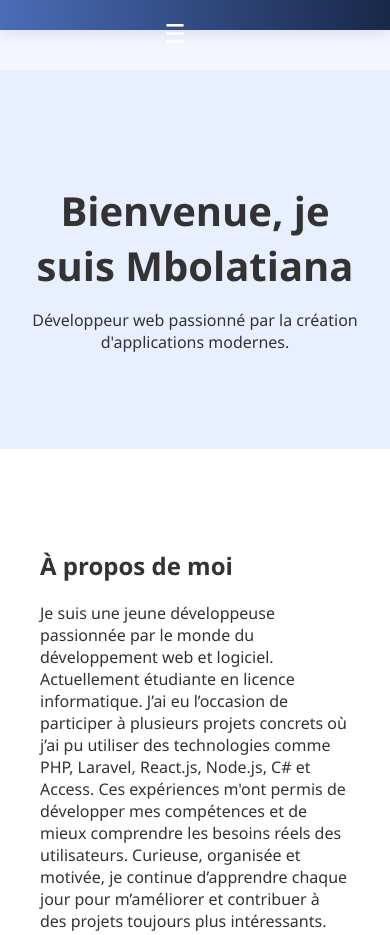
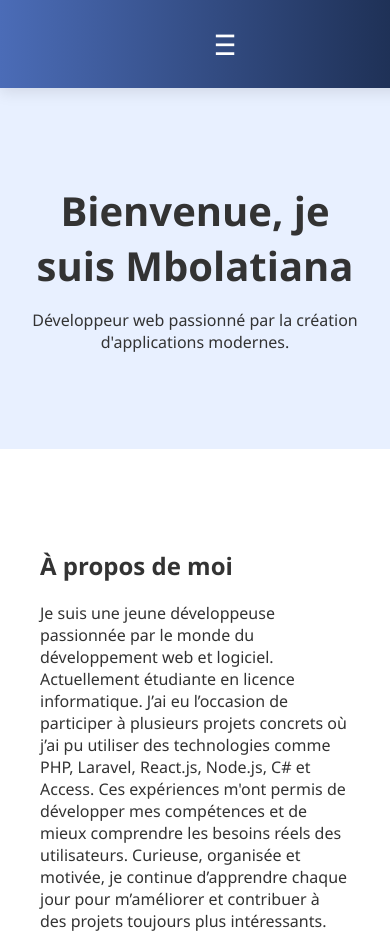
Before and after one commit to razarianina/portfolio, a plain HTML site: page index.html in a window 390 px wide. Shown: the top 935 px of the page. Drawn offline with Linux system fonts and the light colour scheme.

Commit message:
Update style.css

```diff
--- a/style.css
+++ b/style.css
@@ -8,13 +8,6 @@ body {
 }
 
 /* NAVBAR FIXE */
-/* @media screen and (max-width: 768px) {
-    .navbar ul {
-        flex-direction: column;
-        gap: 15px;
-        background: linear-gradient(90deg, #4b6cb7, #182848);
-        padding: 10px 0;
-    }} */
 .navbar {
     position: fixed;
     top: 0;
@@ -22,8 +15,12 @@ body {
     width: 100%;
     background: linear-gradient(90deg, #4b6cb7, #182848);
     box-shadow: 0 4px 15px rgba(0, 0, 0, 0.1);
-    padding: 15px 0;
+    padding: 15px 30px;
     z-index: 1000;
+
+    display: flex;
+    align-items: center;
+    justify-content: space-between;
 }
 
 .navbar ul {
@@ -61,6 +58,14 @@ body {
 
 .navbar a:hover::after {
     width: 100%;
+}
+
+/* Icône hamburger */
+.navbar .icon {
+    display: none;
+    font-size: 28px;
+    color: white;
+    cursor: pointer;
 }
 
 /* HOME */
@@ -205,32 +210,19 @@ footer a:hover {
     text-decoration: underline;
 }
 
+/* RESPONSIVE */
 @media screen and (max-width: 768px) {
     .about-container {
         flex-direction: column;
     }
-}
 
-/* Cacher l'icône hamburger sur grand écran */
-.navbar .icon {
-    display: none;
-    font-size: 26px;
-    color: white;
-    padding: 0 20px;
-    cursor: pointer;
-    position: absolute;
-    right: 0;
-    top: 15px;
-}
-
-/* Responsive navbar */
-@media screen and (max-width: 768px) {
     .navbar ul {
         display: none;
         flex-direction: column;
         background-color: #4b6cb7;
         width: 100%;
         margin-top: 10px;
+        padding: 10px 0;
     }
 
     .navbar.responsive ul {
@@ -242,7 +234,8 @@ footer a:hover {
     }
 
     .navbar a {
+        width: 100%;
         text-align: center;
-        width: 100%;
+        padding: 10px;
     }
 }
```
